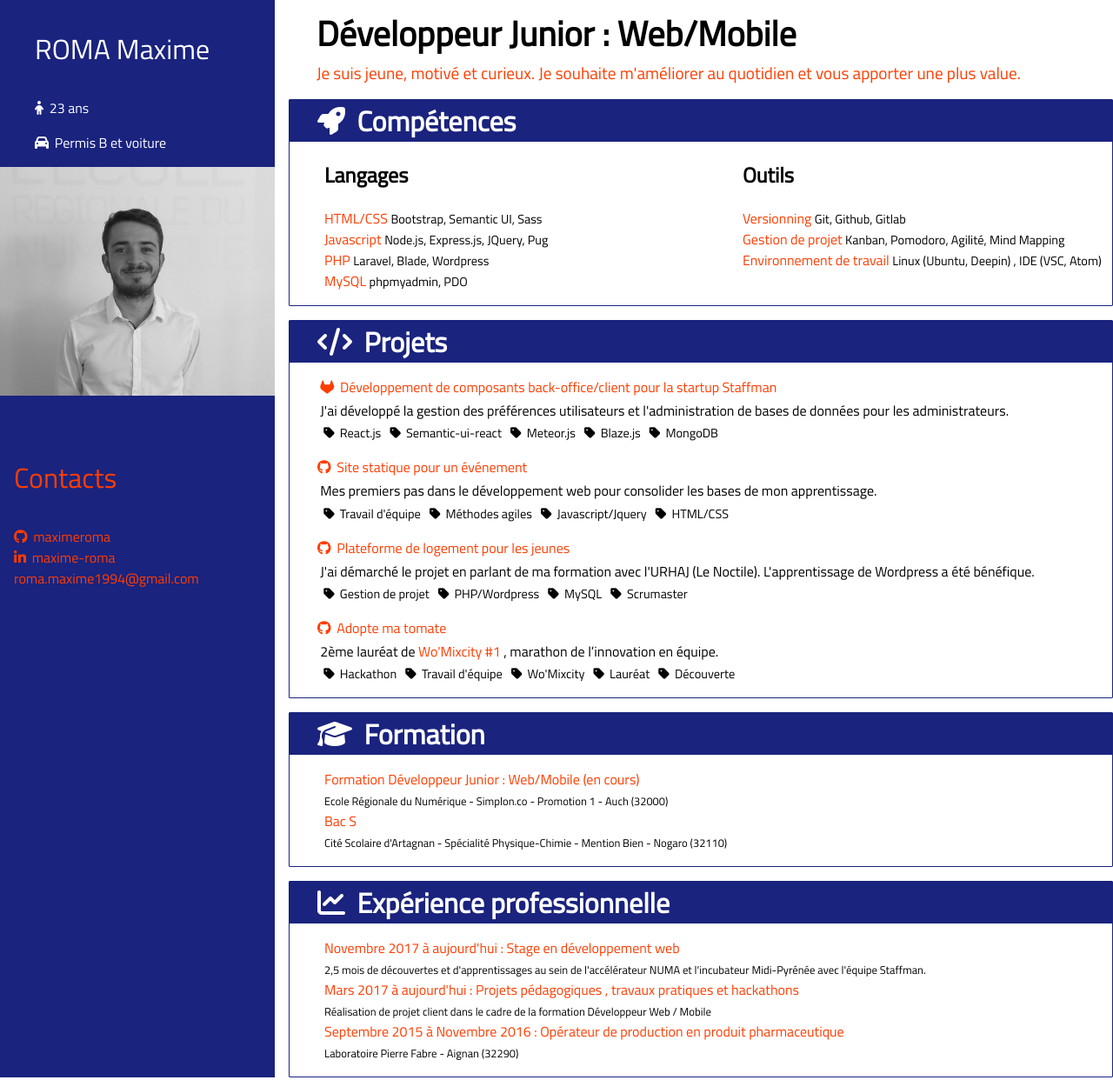
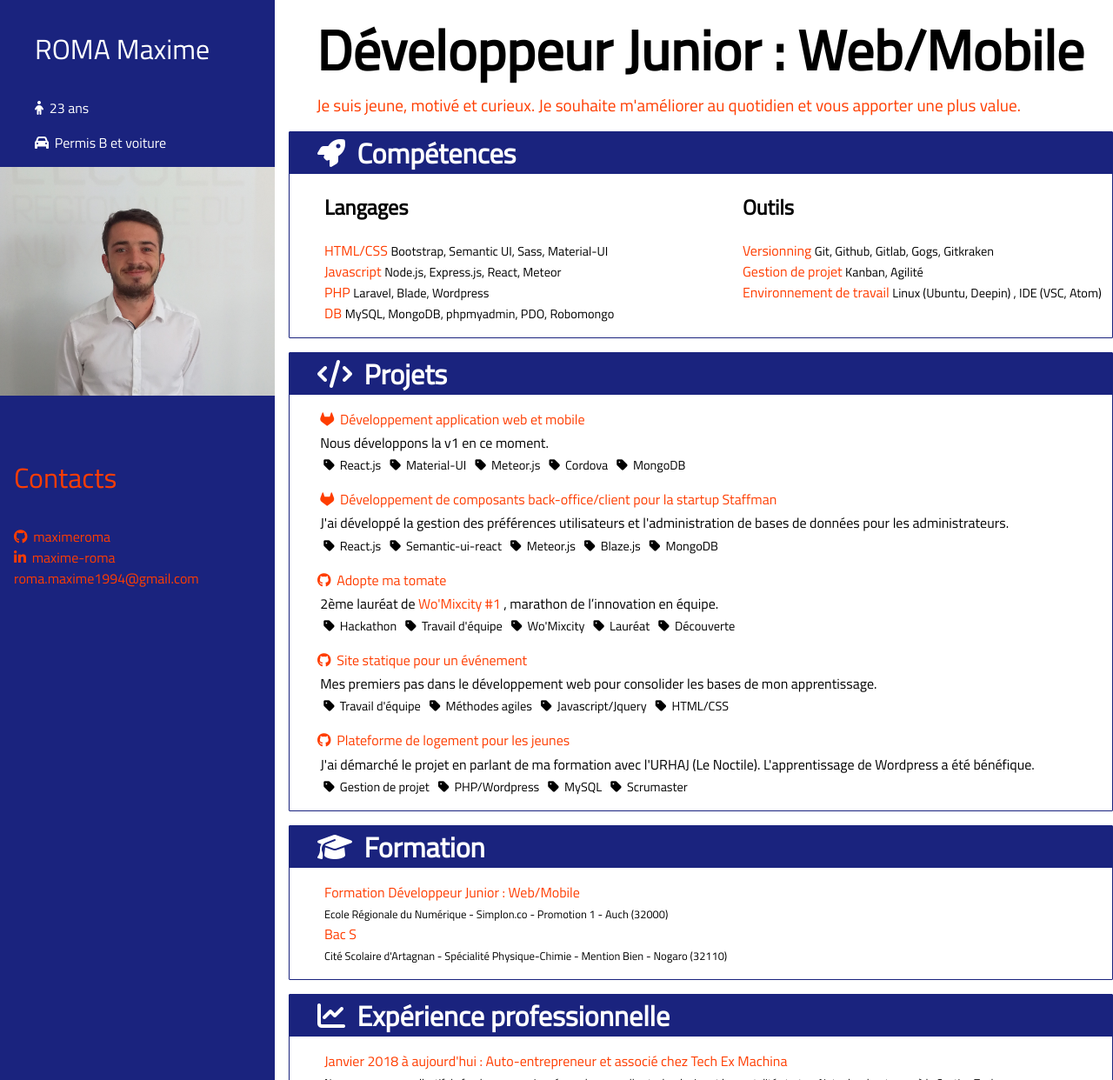
Before and after one commit to maximeroma/CV, a plain HTML site: page index.html in a window 1280 px wide. Shown: the top 1242 px of the page at 87% size. Drawn offline with Linux system fonts and the light colour scheme.

Commit message:
update cv

```diff
--- a/index.html
+++ b/index.html
@@ -49,17 +49,17 @@
 
               <ul>
                 <li><h2 class="text-color2">Langages</h2></li>
-                <li><span class="text-color">HTML/CSS </span><span class="liste">Bootstrap, Semantic UI, Sass</span></li>
-                <li><span class="text-color">Javascript </span><span class="liste">Node.js, Express.js, JQuery, Pug </span></li>
+                <li><span class="text-color">HTML/CSS </span><span class="liste">Bootstrap, Semantic UI, Sass, Material-UI</span></li>
+                <li><span class="text-color">Javascript </span><span class="liste">Node.js, Express.js, React, Meteor </span></li>
                 <li><span class="text-color">PHP </span><span class="liste">Laravel, Blade, Wordpress</span></li>
-                <li><span class="text-color">MySQL </span><span class="liste">phpmyadmin, PDO</span></li>
+                <li><span class="text-color">DB </span><span class="liste">MySQL, MongoDB, phpmyadmin, PDO, Robomongo</span></li>
               </ul>
             </div>
             <div class="section2">
               <ul>
                 <li><h2 class="text-color2">Outils</h2></li>
-                <li><span class="text-color">Versionning </span><span class="liste">Git, Github, Gitlab</span></li>
-                <li><span class="text-color">Gestion de projet </span><span class="liste">Kanban, Pomodoro, Agilité, Mind Mapping</span></li>
+                <li><span class="text-color">Versionning </span><span class="liste">Git, Github, Gitlab, Gogs, Gitkraken</span></li>
+                <li><span class="text-color">Gestion de projet </span><span class="liste">Kanban, Agilité</span></li>
                 <li><span class="text-color">Environnement de travail </span><span class="liste">Linux (Ubuntu, Deepin) , IDE (VSC, Atom)</span></li>
               </ul>
             </div>
@@ -72,6 +72,19 @@
           <div>
             <ul class="items">
               <li class="item">
+                  <div class="item-content">
+                    <p class="text-color hover"><i class="fa fa-gitlab" aria-hidden="true"></i> Développement application web et mobile</a>
+                      <p>Nous développons la v1 en ce moment.</p>
+                      <ul class="list-tag">
+                        <li><i class="fa fa-tag" aria-hidden="true"></i> React.js</li>
+                        <li><i class="fa fa-tag" aria-hidden="true"></i> Material-UI</li>
+                        <li><i class="fa fa-tag" aria-hidden="true"></i> Meteor.js</li>
+                        <li><i class="fa fa-tag" aria-hidden="true"></i> Cordova</li>
+                        <li><i class="fa fa-tag" aria-hidden="true"></i> MongoDB</li>
+                      </ul>
+                    </div>
+                  </li>
+              <li class="item">
                 <div class="item-content">
                   <p class="text-color hover"><i class="fa fa-gitlab" aria-hidden="true"></i> Développement de composants back-office/client pour la startup Staffman</a>
                     <p>J'ai développé la gestion des préférences utilisateurs et l'administration de bases de données pour les administrateurs.</p>
@@ -82,6 +95,19 @@
                       <li><i class="fa fa-tag" aria-hidden="true"></i> Blaze.js</li>
                       <li><i class="fa fa-tag" aria-hidden="true"></i> MongoDB</li>
                     </ul>
+                  </div>
+                </li>
+                <li class="item">
+                  <div class="item-content">
+                      <a class="text-color hover" target="_blank" href="https://github.com/maximeroma/Adopte-ma-tomate"><i class="fa fa-github" aria-hidden="true"></i> Adopte ma tomate</a>
+                      <p>2ème lauréat de <a target="_blank" href="https://twitter.com/search?q=%23Womixcity">Wo'Mixcity #1 </a>, marathon de l’innovation en équipe.</p>
+                      <ul class="list-tag">
+                        <li><i class="fa fa-tag" aria-hidden="true"></i> Hackathon</li>
+                        <li><i class="fa fa-tag" aria-hidden="true"></i> Travail d'équipe</li>
+                        <li><i class="fa fa-tag" aria-hidden="true"></i> Wo'Mixcity</li>
+                        <li><i class="fa fa-tag" aria-hidden="true"></i> Lauréat</li>
+                        <li><i class="fa fa-tag" aria-hidden="true"></i> Découverte</li>
+                      </ul>
                   </div>
                 </li>
               <li class="item">
@@ -120,19 +146,6 @@
                   </ul>
                 </div>
               </li>
-              <li class="item">
-                <div class="item-content">
-                    <a class="text-color hover" target="_blank" href="https://github.com/maximeroma/Adopte-ma-tomate"><i class="fa fa-github" aria-hidden="true"></i> Adopte ma tomate</a>
-                    <p>2ème lauréat de <a target="_blank" href="https://twitter.com/search?q=%23Womixcity">Wo'Mixcity #1 </a>, marathon de l’innovation en équipe.</p>
-                    <ul class="list-tag">
-                      <li><i class="fa fa-tag" aria-hidden="true"></i> Hackathon</li>
-                      <li><i class="fa fa-tag" aria-hidden="true"></i> Travail d'équipe</li>
-                      <li><i class="fa fa-tag" aria-hidden="true"></i> Wo'Mixcity</li>
-                      <li><i class="fa fa-tag" aria-hidden="true"></i> Lauréat</li>
-                      <li><i class="fa fa-tag" aria-hidden="true"></i> Découverte</li>
-                    </ul>
-                </div>
-              </li>
             </ul>
           </div>
         </div>
@@ -142,7 +155,7 @@
           </div>
           <div class="">
             <ul>
-              <li class="text-color">Formation Développeur Junior : Web/Mobile (en cours)</li>
+              <li class="text-color">Formation Développeur Junior : Web/Mobile</li>
               <li class="tag">Ecole Régionale du Numérique - Simplon.co - Promotion 1 - Auch (32000)</li>
               <li class="text-color">Bac S</li>
               <li class="tag">Cité Scolaire d'Artagnan - Spécialité Physique-Chimie - Mention Bien - Nogaro (32110)</li>
@@ -155,7 +168,9 @@
           </div>
           <div class="">
             <ul>
-              <li class="text-color"><span>Novembre 2017 à aujourd'hui : </span>Stage en développement web</li>
+              <li class="text-color"><span>Janvier 2018 à aujourd'hui : </span>Auto-entrepreneur et associé chez Tech Ex Machina</li>
+              <li class="tag">Nous sommes un collectif de freelances passionnés par les nouvelles technologies et la mentalité startup. Notre local se trouve à la Cantine Toulouse </li>
+              <li class="text-color"><span>Novembre 2017 à Janvier 2018 : </span>Stage en développement web</li>
               <li class="tag">2,5 mois de découvertes et d'apprentissages au sein de l'accélérateur NUMA et l'incubateur Midi-Pyrénée avec l'équipe Staffman.</li>
               <li class="text-color"><span>Mars 2017 à aujourd'hui : </span>Projets pédagogiques , travaux pratiques et hackathons</li>
               <li class="tag">Réalisation de projet client dans le cadre de la formation Développeur Web / Mobile</li>
--- a/style.css
+++ b/style.css
@@ -73,13 +73,17 @@ i{
 
 .img{
   width:100%;
-  filter: grayscale(100%);
+  /*filter: grayscale(100%);*/
 }
 
 .section-droite{
   display: grid;
   grid-template-rows: 1fr;
   grid-gap: 1em;
+}
+
+.section-droite .titre h1 {
+  font-size: 4em;
 }
 
 .section-droite a{
```
